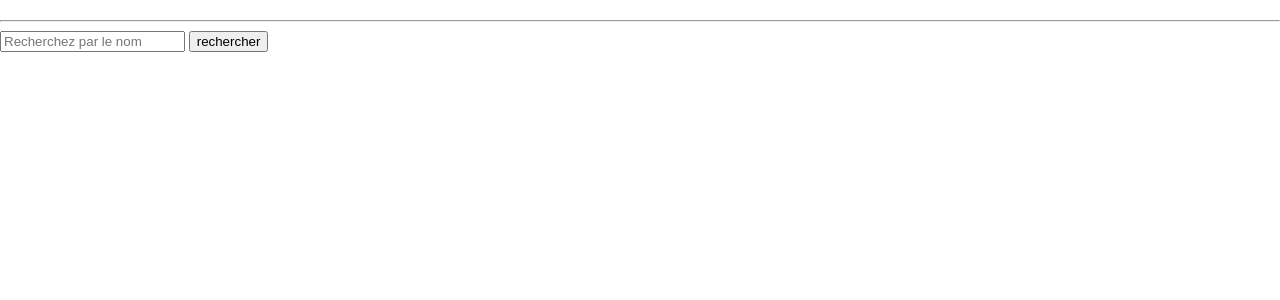
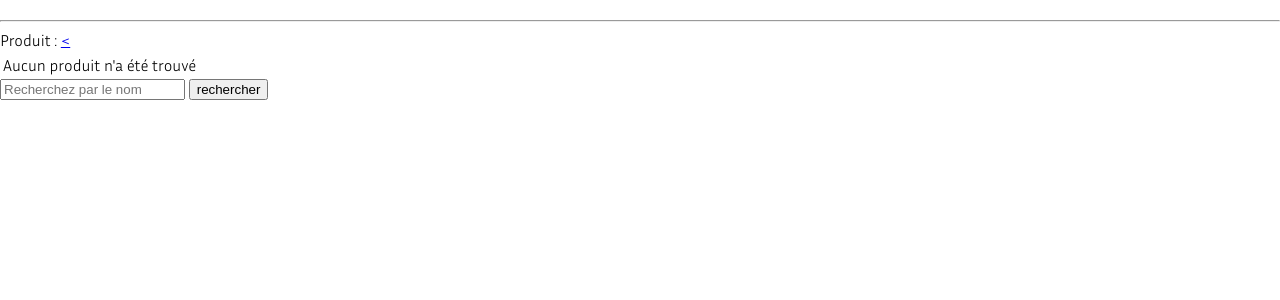
Before and after one commit to velvet-dream/chaussetto, a Symfony app: template templates/staff_product/list.html.twig in a window 1280 px wide. Shown: the part 36-336 px from the top of the page. Run offline with Twig, Linux system fonts and the light colour scheme; the template is opened without the code that fills it, so the values that code supplies are empty; some libraries are stand-ins or nearby versions.

Commit message:
le dernier souffle. PErformances améliorées sur le back-office (on charge pas 15 fois une fonte qui existe pas), travail de Lilya restauré sur le staff_product_list

```diff
--- a/public/styles/back-office/dashboard.css
+++ b/public/styles/back-office/dashboard.css
@@ -1,12 +1,3 @@
-@font-face {
-  font-family: InriaSans-Light;
-  src: url(../img/polices/InriaSans-Light.ttf);
-}
-
-@font-face {
-  font-family: InriaSerif-Bold;
-  src: url(../img/polices/InriaSerif-Bold.ttf);
-}
 
 @import url("//cdnjs.cloudflare.com/ajax/libs/font-awesome/4.0.3/css/font-awesome.min.css");
 
--- a/public/styles/back-office/list.css
+++ b/public/styles/back-office/list.css
@@ -1,12 +1,3 @@
-@font-face {
-  font-family: InriaSans-Light;
-  src: url(../img/polices/InriaSans-Light.ttf);
-}
-
-@font-face {
-  font-family: InriaSerif-Bold;
-  src: url(../img/polices/InriaSerif-Bold.ttf);
-}
 
 @import url("//cdnjs.cloudflare.com/ajax/libs/font-awesome/4.0.3/css/font-awesome.min.css");
 
--- a/public/styles/back-office/nav.css
+++ b/public/styles/back-office/nav.css
@@ -1,13 +1,3 @@
-@font-face {
-  font-family: InriaSans-Light;
-  src: url(../img/polices/InriaSans-Light.ttf);
-}
-
-@font-face {
-  font-family: InriaSerif-Bold;
-  src: url(../img/polices/InriaSerif-Bold.ttf);
-}
-
 @import url("//cdnjs.cloudflare.com/ajax/libs/font-awesome/4.0.3/css/font-awesome.min.css");
 
 body {
--- a/templates/staff_product/list.html.twig
+++ b/templates/staff_product/list.html.twig
@@ -25,6 +25,35 @@
 	</div>
 	{% endif %}
 
+<table>
+	<tr>
+		Produit :
+		{% if (triName == 'desc') %}
+			<a href=" {{ path('app_list_product' ) }}?name={{ name }}&triName=asc">></a>
+		{% else %}
+			<a href=" {{ path('app_list_product' ) }}?name={{ name }}&triName=desc"><</a>
+        {% endif %}
+    </tr>
+
+    {% for products in product %}
+        <tr>
+            <td>
+                Produit : {{ products.name }}
+            </td>
+            <td>
+                <a href=" {{ path('app_show_product', {'id' : products.id}) }}">Voir</a>
+				<a href=" {{ path('app_update_product', {'id' : products.id}) }}">Mettre à jour</a>
+				{# <a href=" {{ path('app_update_category', {'id' : item.id}) }}">Supprimer</a>  #}
+            </td>
+        </tr>
+        {% else %}
+        <tr>
+            <td> Aucun produit n'a été trouvé </td>
+        </tr>
+    {% endfor %}
+
+</table>
+
 </table>
 	<form>
         <input type='text' name='name' value='{{ name }}' placeholder='Recherchez par le nom'>
```
Also changed, not shown: public/styles/back-office/category.css (+0 -10 lines), public/styles/back-office/list_staff.css (+0 -9 lines).
